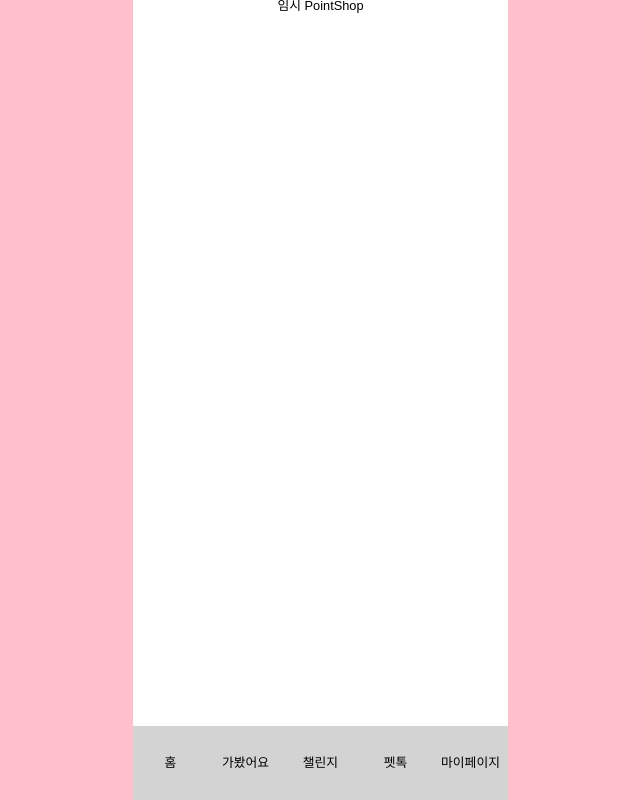
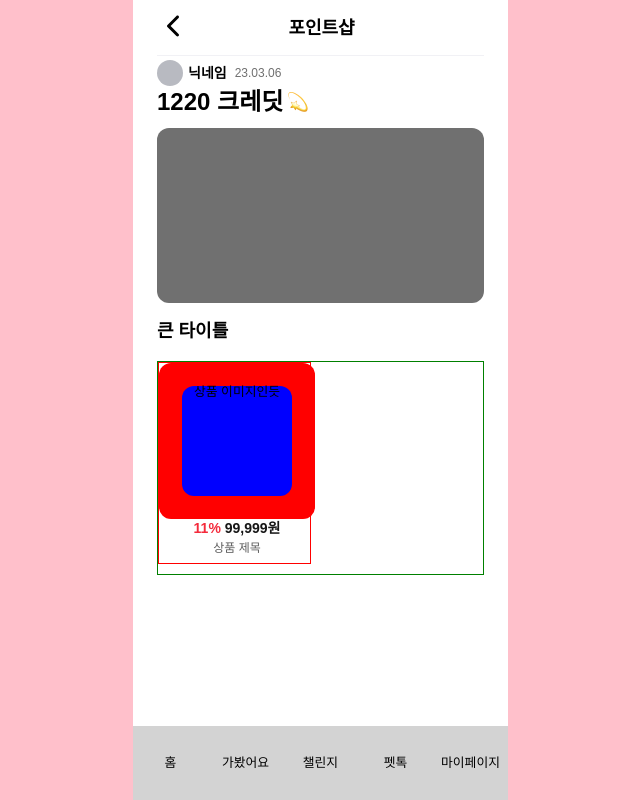
Before and after one commit to azure0929/Petnuri, a React (Vite) app: page /pointshop in a window 1280 px wide. Shown: the whole page, without its empty margins (472-1112 px from the left). Built offline with nearby package versions, Linux system fonts and the light colour scheme.

Commit message:
#5 Design:pointshop 레이아웃 작성, 챌린지,children,toast 변경

```diff
--- a/src/components/BottomSheet/ChallengeHBS.tsx
+++ b/src/components/BottomSheet/ChallengeHBS.tsx
@@ -1,23 +1,9 @@
 import BottomSheet from "./BottomSheet";
 import fireImage from '/fire.png'
 import styles from '@/styles/challengehbs.module.scss'
-import toast from "react-hot-toast";
+import { createToast } from "@/utils/ToastUtils";
 
 const ChallengeHBS = () => {
-
-  const createToast = (type:'success'|'error', message:string) => {
-    const toastFunc = type === 'success' ? toast.success : toast.error;
-    return toastFunc(message, {
-      style: {
-        background: '#B0B0B0',
-        color: '#424242',
-        height: '48px',
-        position: 'relative',
-        bottom: '100px',
-      },
-      position: "bottom-center",
-    });
-  };
 
   const complete = () => createToast('success', '포인트 지급이 완료되었습니다');
   const wrong = () => createToast('error', '오답입니다. 내일 다시 참여가 가능합니다');
--- a/src/pages/challenge/PointShop.tsx
+++ b/src/pages/challenge/PointShop.tsx
@@ -1,11 +1,56 @@
 import MainTab from "@/components/MainTab";
 import Background from "@/components/Background";
 import styles from '@/styles/pointshop.module.scss'
+import creditImage from '/credit.png'
+import { IoIosArrowBack } from 'react-icons/io'
+import { Link } from "react-router-dom";
 
 const PointShop = () => {
   return (
     <>
-      <Background>임시 PointShop</Background>
+      <Background>
+        <div className={styles.head}>
+          <Link
+            to="/challenge">
+            <IoIosArrowBack size="32"/>
+          </Link>
+          <span>포인트샵</span>
+          <div className={styles.eorl}></div>
+        </div>
+
+        <div className={styles.name}>
+          <div className={styles.img}></div>
+          <div className={styles.title}>닉네임</div>
+          <div className={styles.date}> 23.03.06</div>
+        </div>
+
+        <div className={styles.credit}>
+          1220 크레딧
+          <img src={creditImage} alt="credit" />
+        </div>
+
+        <div className={styles.ad}></div>
+
+        <div className={styles.p_title}>큰 타이틀</div>
+
+        <div className={styles.product}>
+          <div className={styles.info}>
+            <div className={styles.box1}>
+              <div className={styles.box2}>
+                 상품 이미지인듯
+              </div>
+            </div>
+
+            <div className={styles.text}>
+              <div className={styles.price}>
+                <span className={styles.sale}> 11% </span>
+                <span className={styles.realPrice}> 99,999원 </span>
+              </div>
+              <div className={styles.sub}>상품 제목</div>
+            </div>
+          </div>
+        </div>
+      </Background>
       <MainTab />
     </>
   );
--- a/src/pages/challenge/index.tsx
+++ b/src/pages/challenge/index.tsx
@@ -9,6 +9,7 @@ import { FiRotateCcw } from 'react-icons/fi'
 import ChallengeHBS from "@/components/BottomSheet/ChallengeHBS";
 import { useSetRecoilState } from 'recoil'
 import { bottomSheetState } from "@/store";
+import { createToast } from "@/utils/ToastUtils";
 
 const Challenge = () => {
   const scrollRef = useRef(null);
@@ -54,6 +55,8 @@ const Challenge = () => {
     current.scrollLeft += e.deltaY;
   };
 
+  const wrong = () => createToast('error', '추후 오픈 예정입니다');
+
   return (
     <>
       <Background>
@@ -74,7 +77,7 @@ const Challenge = () => {
           <div className={styles.container}>
             <Link to="/pointshop" className={styles.button}>포인트샵 가기</Link>
             <span>|</span>
-            <button className={styles.button}>포인트 사용 내역</button>
+            <button className={styles.button_right} onClick={wrong}>포인트 사용 내역</button>
           </div>
         </div>
 
--- a/src/styles/challenge.module.scss
+++ b/src/styles/challenge.module.scss
@@ -1,4 +1,4 @@
-@import '../styles/globalstyle.scss';
+@import '@/styles/globalstyle.scss';
 
 .head {
   width: 100%;
@@ -7,14 +7,13 @@
 	display: flex;
   align-items: center;
 	justify-content: center;
-  font-size: 22px;
+  font-size: 18px;
   font-weight: 600;
 }
 
 .name {
   width: 100%;
   height: 26px;
-  padding: 0px 24px;
   position: absolute;
 	top: 80px;
 	display: flex;
@@ -43,7 +42,6 @@
 .credit {
 	width: 100%;
 	height: 34px;
-	padding: 0px 24px;
 	position: absolute;
 	top: 122px;
 	display: flex;
@@ -60,7 +58,6 @@
 .shop{
 	width: 100%;
 	height: 52px;
-	padding: 0px 24px;
 	position: absolute;
 	top: 172px;
 
@@ -90,11 +87,15 @@
 		//   color:#B8BAC1 ;
 		// }
 	  }
+		.button_right {
+			@extend .button;
+			color: #999999;
+		}
   }
 }
 
 .event {
-  width: 100%;
+  width: 327px;
   height: 260px;
   position: absolute;
   top: 256px;
@@ -103,9 +104,8 @@
   align-items: center;
 
 	.head {
-		width: 375px;
+		width: 327px;
 		height: 26px;
-		padding: 1px 24px;
 		display: flex;
 		justify-content: space-between;
 		margin-bottom: 16px;
@@ -122,8 +122,6 @@
 		display:flex;
 		flex-direction: row;
 		gap:16px;
-		padding-left: 24px;
-		padding-bottom: 30px;
 		overflow-y: hidden;
 
 		&::-webkit-scrollbar {
@@ -174,9 +172,8 @@
 }
 
 .daily_head{
-	width: 100%;
+	width: 327px;
 	height: 24px;
-	padding: 0px 24px;
 	position: absolute;
 	top: 516px;
 	display:flex;
@@ -204,14 +201,13 @@
 }
 
 .daily_body{
-	width: 100%;
+	width: 327px;
 	height: 176px;
-	padding: 0 24px 0 24px;
 	position: absolute;
 	top: 556px;
 
 	.challenge {
-		width: 100%;
+		width: 327px;
 		height: 48px;
 		display: flex;
 		align-items: center;
@@ -275,9 +271,8 @@
 }
 
 .bonus{
-	width: 100%;
+	width: 327px;
 	height: 93px;
-	padding: 0 24px;
 	position: absolute;
 	top: 744px;
 	display: flex;
--- a/src/styles/common.scss
+++ b/src/styles/common.scss
@@ -21,4 +21,11 @@
   background-color: white;
   position: fixed;
   right: 300px;
+  padding: 0 24px;
+  overflow-y: scroll;
+  &::-webkit-scrollbar {
+    display: none;
+  }
+  scrollbar-width: none;
+  -ms-overflow-style: none;
 }
--- a/src/styles/pointshop.module.scss
+++ b/src/styles/pointshop.module.scss
@@ -0,0 +1,129 @@
+.head {
+  width: 100%;
+  height: 56px;
+  border-bottom: 1px solid #F1F1F5;
+	display: flex;
+  align-items: center;
+	justify-content: space-between;
+  font-size: 18px;
+  font-weight: 600;
+  .eorl {
+    width: 30px;
+  }
+}
+
+.name {
+  width: 100%;
+  height: 26px;
+	display: flex;
+	align-items: center;
+  justify-content: flex-start;
+  margin: 4px 0;
+
+	.img {
+		width: 26px;
+		height: 26px;
+		border-radius: 50%;
+		background-color: #B8BAC1;
+		margin-right: 5px;
+	}
+
+	.title {
+		font-size: 14px;
+		font-weight: 600;
+	}
+
+	.date {
+		font-size: 12px;
+		color: #707070;
+		margin-left: 8px;
+	}
+}
+
+.credit {
+	width: 100%;
+	height: 34px;
+	display: flex;
+  font-size: 24px;
+  font-weight: 600;
+  margin-bottom: 4px;
+
+	img {
+		width: 24px;
+		height: 24px;
+		margin-left: 3px;
+	}
+}
+
+.ad {
+  width: 100%;
+  height: 175px;
+  background-color: #707070;
+  border-radius: 12px;
+  margin-bottom: 16px;
+}
+
+.p_title {
+  width: 100%;
+  height: 24px;
+  display: flex;
+  align-items: center;
+  justify-content: space-between;
+  font-size: 18px;
+  font-weight: 600;
+  margin-bottom: 18px;
+}
+
+.product {
+  display: flex;
+  flex-wrap: wrap;
+  justify-content: space-between;
+  border: 1px solid green;
+  .info {
+    width: calc(50% - 10px);
+    height: 202px;
+    border: 1px solid red;
+    margin-bottom: 10px;
+
+    .box1 {
+      width: 156px;
+      height: 156px;
+      background: red;
+      border-radius: 12px;
+      display: flex;
+      align-items: center;
+      justify-content: center;
+
+      .box2 {
+        width: 110px;
+        height: 110px;
+        background: blue;
+        border-radius: 12px;
+      }
+    }
+    .text {
+      width: 156px;
+      height: 38px;
+      line-height: 18px;
+
+      .price {
+        height: 20px;
+        .sale {
+          font-size: 14px;
+          font-weight: 600;
+          color: #F42A3B;
+        }
+        .realPrice {
+          font-size: 14px;
+          font-weight: 600;
+          color: #171717;
+        }
+      }
+      .sub {
+        height: 18px;
+        font-size: 12px;
+        color: #5C5C5C;
+      }
+    }
+  }
+}
--- /dev/null
+++ b/src/utils/ToastUtils.ts
@@ -0,0 +1,15 @@
+import toast from "react-hot-toast";
+
+export const createToast = (type:'success'|'error', message:string) => {
+  const toastFunc = type === 'success' ? toast.success : toast.error;
+  return toastFunc(message, {
+    style: {
+      background: '#B0B0B0',
+      color: '#424242',
+      height: '48px',
+      position: 'relative',
+      bottom: '100px',
+    },
+    position: "bottom-center",
+  });
+};
```
